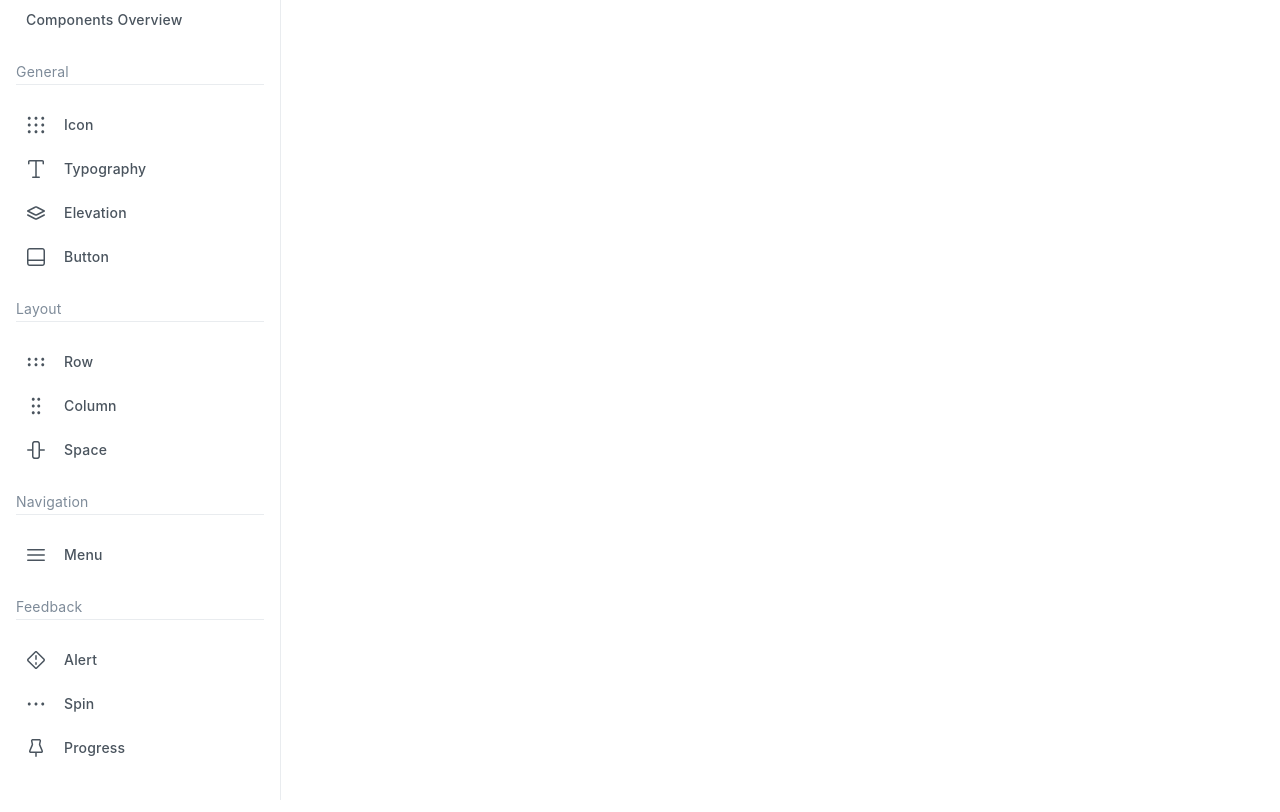
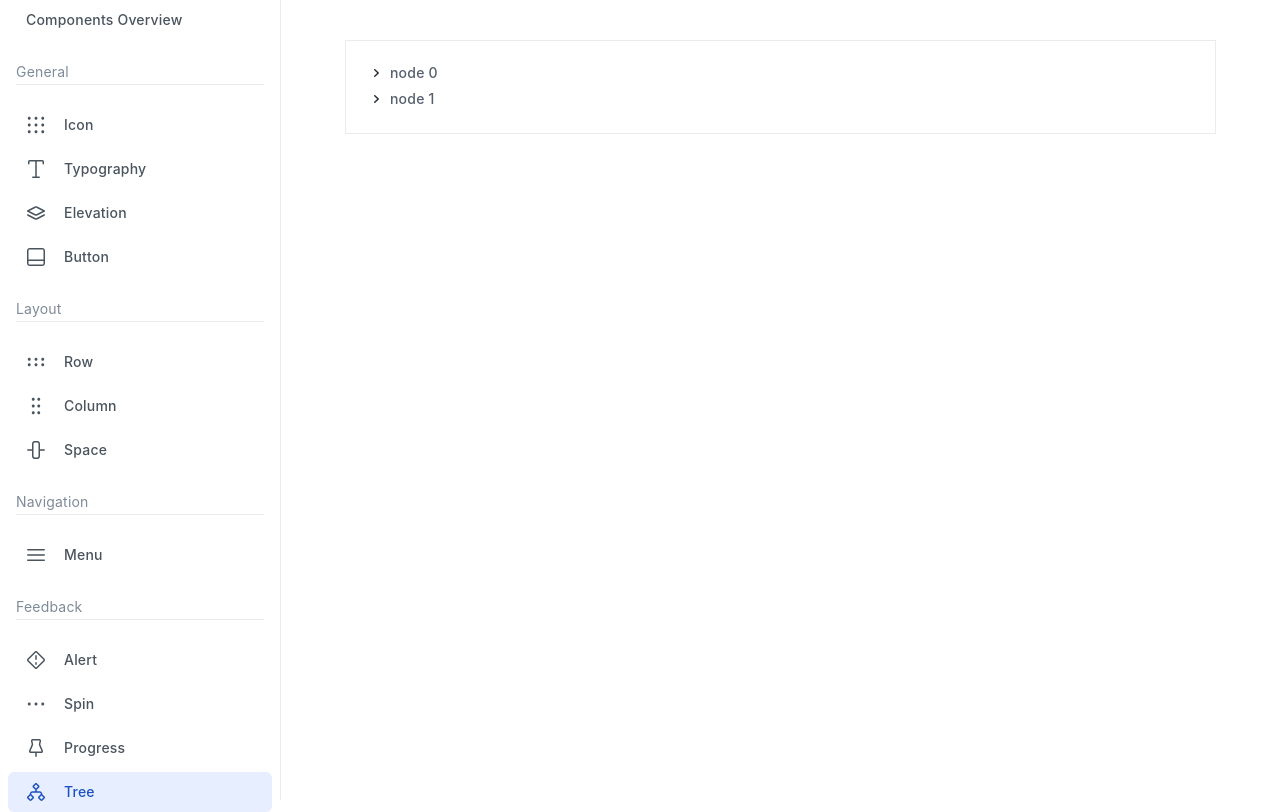
Before and after one commit to kaishens-cn/tetrisly, a React app: page /tree in a window 1280 px wide. Built offline with nearby package versions, Linux system fonts and the light colour scheme; a web font is replaced by a local one.

Commit message:
feat: add tree component

```diff
--- a/example/main.tsx
+++ b/example/main.tsx
@@ -9,6 +9,7 @@ import ButtonOverview from './button';
 import IconOverview from './icon';
 import ProgressOverview from './progress';
 import SpinOverview from './spin';
+import TreeOverview from './tree';
 
 const Main = () => {
   const navigate = useNavigate();
@@ -44,6 +45,7 @@ const Main = () => {
           <Menu.Group title="Alert" icon={<Icon.Alert />} />
           <Menu.Group menuKey="/spin" title="Spin" icon={<Icon.MoreHorizontal />} onClick={() => navigate('/spin')} />
           <Menu.Group menuKey="/progress" title="Progress" icon={<Icon.Pin />} onClick={() => navigate('/progress')} />
+          <Menu.Group menuKey="/tree" title="Tree" icon={<Icon.Tree />} onClick={() => navigate('/tree')} />
         </Menu>
       </Column>
       <Column style={{ padding: '40px 64px', flex: 1 }} align="stretch">
@@ -52,6 +54,7 @@ const Main = () => {
           <Route path="button" element={<ButtonOverview />} />
           <Route path="spin" element={<SpinOverview />} />
           <Route path="progress" element={<ProgressOverview />} />
+          <Route path="tree" element={<TreeOverview />} />
         </Routes>
       </Column>
     </Row>
--- /dev/null
+++ b/example/tree.tsx
@@ -0,0 +1,42 @@
+import React from 'react';
+
+import { Column, Icon, Tree } from '../src';
+
+const TreeOverview = () => {
+  return (
+    <Column className="component-container" align="unset">
+      <Tree
+        expandedOffset={-20}
+        data={[
+          {
+            id: '0',
+            label: 'node 0',
+            children: [
+              { id: '0-0', label: 'node 0-0', prefix: <Icon.Dns width={14} /> },
+              {
+                id: '0-1',
+                label: 'node 0-1',
+                prefix: <Icon.Dns width={14} />,
+                children: [
+                  { id: '0-1-1', label: 'node 0-1-1', prefix: <Icon.Dns width={14} /> },
+                  { id: '0-1-2', label: 'node 0-1-2', prefix: <Icon.Dns width={14} /> },
+                ],
+              },
+              { id: '0-2', label: 'node 0-2', prefix: <Icon.Dns width={14} /> },
+            ],
+          },
+          {
+            id: '1',
+            label: 'node 1',
+            children: [
+              { id: '1-0', label: 'node 1-0', prefix: <Icon.Dns width={14} /> },
+              { id: '1-1', label: 'node 1-1', prefix: <Icon.Dns width={14} /> },
+            ],
+          },
+        ]}
+      />
+    </Column>
+  );
+};
+
+export default TreeOverview;
--- a/package.json
+++ b/package.json
@@ -65,6 +65,7 @@
     "sass": "^1.66.1",
     "sass-loader": "^13.3.2",
     "standard-version": "^9.5.0",
+    "style-loader": "^4.0.0",
     "through2": "^4.0.2",
     "ts-jest": "^29.1.1",
     "ts-loader": "^9.4.4",
--- /dev/null
+++ b/src/components/tree/index.tsx
@@ -0,0 +1,86 @@
+import React, { PropsWithChildren, ReactNode, useState } from 'react';
+
+import { ColorConfig, Typography } from '../../index';
+import { getFontHeight } from '../../styles/typography';
+import Icon from '../icon';
+import Row from '../row';
+import Space from '../space';
+import { TypographySize } from '../typography';
+
+interface TreeNodeProps {
+  nodeData: TreeNode;
+  fontSize?: TypographySize;
+  defaultExpand?: boolean;
+  expandedOffset: number; // 展开的子元素和父元素之间的偏移距离
+  prefix?: ReactNode; // 一般是节点的前缀图标
+}
+
+const TreeNode = (props: PropsWithChildren<TreeNodeProps>) => {
+  const [isOpen, setIsOpen] = useState(!!props.defaultExpand);
+
+  const toggleOpen = () => {
+    if (props.children) {
+      setIsOpen(!isOpen);
+    }
+  };
+
+  return (
+    <div style={{ marginLeft: props.expandedOffset }}>
+      <Space gap={4}>
+        <Row style={{ height: getFontHeight(props.fontSize) }} onClick={toggleOpen}>
+          {props.children ? (
+            isOpen ? (
+              <Icon.ChevronDownSmall />
+            ) : (
+              <Icon.ChevronRightSmall />
+            )
+          ) : (
+            <div style={{ width: 20, height: 20 }} />
+          )}
+          {props.prefix}
+        </Row>
+        <div>
+          <div>
+            <Typography.Medium size={props.fontSize || 75} color={ColorConfig.ContentSecondary} onClick={toggleOpen}>
+              {props.nodeData.label}
+            </Typography.Medium>
+          </div>
+          <div style={{ display: isOpen ? 'block' : 'none' }}>{props.children}</div>
+        </div>
+      </Space>
+    </div>
+  );
+};
+
+type TreeNode = { label: string; id: string; children?: TreeNode[]; prefix?: ReactNode };
+
+interface TreeProps {
+  data: TreeNode[];
+  fontSize?: TypographySize;
+  defaultExpandedKeys?: string[];
+  expandedOffset?: number; // 展开的子元素和父元素之间的偏移距离
+}
+
+const Tree = (props: TreeProps) => {
+  const renderTree = (node: TreeNode[], firstFloor?: boolean) => {
+    return node.map((item, index) => {
+      const defaultExpandedKeys = props.defaultExpandedKeys || [];
+      return (
+        <TreeNode
+          prefix={item.prefix}
+          nodeData={item}
+          key={item.id}
+          defaultExpand={defaultExpandedKeys.indexOf(item.id) >= 0}
+          fontSize={props.fontSize}
+          expandedOffset={firstFloor ? 0 : props.expandedOffset || 0}
+        >
+          {item.children && renderTree(item.children)}
+        </TreeNode>
+      );
+    });
+  };
+
+  return <div>{renderTree(props.data, true)}</div>;
+};
+
+export default Tree;
--- a/src/components/typography/index.tsx
+++ b/src/components/typography/index.tsx
@@ -4,8 +4,10 @@ import React, { FC } from 'react';
 import { ColorConfig } from '../../';
 import { Font } from '../../styles/typography';
 
+export type TypographySize = 25 | 50 | 75 | 100 | 200 | 300 | 400 | 500 | 600;
+
 export interface TypographyProps extends React.HTMLAttributes<HTMLSpanElement> {
-  size?: 25 | 50 | 75 | 100 | 200 | 300 | 400 | 500 | 600;
+  size?: TypographySize;
   underline?: boolean;
   color?: string;
   userSelect?: Property.UserSelect;
@@ -24,7 +26,7 @@ const withTypography = (type: 'strong' | 'medium' | 'normal'): FC<TypographyProp
           ...style,
         }}
         weight={type}
-        size={`${size}`}
+        size={size}
         className={props.className}
         {...resetProps}
       >
--- a/src/index.tsx
+++ b/src/index.tsx
@@ -8,6 +8,7 @@ import Progress from './components/progress';
 import Row from './components/row';
 import Space from './components/space';
 import Spin from './components/spin';
+import Tree from './components/tree';
 import type { TetrislyMenu } from './components/type';
 import Typography from './components/typography';
 import { ColorConfig } from './styles/color';
@@ -25,5 +26,6 @@ export {
   Space,
   Spin,
   TetrislyMenu,
+  Tree,
   Typography,
 };
--- a/src/styles/typography.ts
+++ b/src/styles/typography.ts
@@ -1,4 +1,6 @@
 import styled from 'styled-components';
+
+import { TypographySize } from '../components/typography';
 
 const fontWeightNormal = 400;
 const fontWeightMedium = 450;
@@ -37,8 +39,70 @@ const fontLineHeight600 = 64;
 
 interface FontProps {
   weight?: 'strong' | 'medium' | 'normal';
-  size?: '25' | '50' | '75' | '100' | '200' | '300' | '400' | '500' | '600';
+  size?: TypographySize;
 }
+
+export const getFontSize = (size: TypographySize) => {
+  if (size === 25) {
+    return fontSize25;
+  }
+  if (size === 50) {
+    return fontSize50;
+  }
+  if (size === 75) {
+    return fontSize75;
+  }
+  if (size === 100) {
+    return fontSize100;
+  }
+  if (size === 200) {
+    return fontSize200;
+  }
+  if (size === 300) {
+    return fontSize300;
+  }
+  if (size === 400) {
+    return fontSize400;
+  }
+  if (size === 500) {
+    return fontSize500;
+  }
+  if (size === 600) {
+    return fontSize600;
+  }
+  return fontSize75;
+};
+
+export const getFontHeight = (size: TypographySize) => {
+  if (size === 25) {
+    return fontLineHeight25;
+  }
+  if (size === 50) {
+    return fontLineHeight50;
+  }
+  if (size === 75) {
+    return fontLineHeight75;
+  }
+  if (size === 100) {
+    return fontLineHeight100;
+  }
+  if (size === 200) {
+    return fontLineHeight200;
+  }
+  if (size === 300) {
+    return fontLineHeight300;
+  }
+  if (size === 400) {
+    return fontLineHeight400;
+  }
+  if (size === 500) {
+    return fontLineHeight500;
+  }
+  if (size === 600) {
+    return fontLineHeight600;
+  }
+  return fontLineHeight75;
+};
 
 export const Font = styled.span<FontProps>`
   font-family:
@@ -75,63 +139,9 @@ export const Font = styled.span<FontProps>`
     return fontLetterSpacingNormal + 'px';
   }};
   font-size: ${props => {
-    if (props.size === '25') {
-      return fontSize25 + 'px';
-    }
-    if (props.size === '50') {
-      return fontSize50 + 'px';
-    }
-    if (props.size === '75') {
-      return fontSize75 + 'px';
-    }
-    if (props.size === '100') {
-      return fontSize100 + 'px';
-    }
-    if (props.size === '200') {
-      return fontSize200 + 'px';
-    }
-    if (props.size === '300') {
-      return fontSize300 + 'px';
-    }
-    if (props.size === '400') {
-      return fontSize400 + 'px';
-    }
-    if (props.size === '500') {
-      return fontSize500 + 'px';
-    }
-    if (props.size === '600') {
-      return fontSize600 + 'px';
-    }
-    return fontSize75 + 'px';
+    return getFontSize(props.size) + 'px';
   }};
   line-height: ${props => {
-    if (props.size === '25') {
-      return fontLineHeight25 + 'px';
-    }
-    if (props.size === '50') {
-      return fontLineHeight50 + 'px';
-    }
-    if (props.size === '75') {
-      return fontLineHeight75 + 'px';
-    }
-    if (props.size === '100') {
-      return fontLineHeight100 + 'px';
-    }
-    if (props.size === '200') {
-      return fontLineHeight200 + 'px';
-    }
-    if (props.size === '300') {
-      return fontLineHeight300 + 'px';
-    }
-    if (props.size === '400') {
-      return fontLineHeight400 + 'px';
-    }
-    if (props.size === '500') {
-      return fontLineHeight500 + 'px';
-    }
-    if (props.size === '600') {
-      return fontLineHeight600 + 'px';
-    }
-    return fontLineHeight75 + 'px';
+    return getFontHeight(props.size) + 'px';
   }};
 `;
--- a/webpack.common.ts
+++ b/webpack.common.ts
@@ -34,6 +34,10 @@ const config: webpack.Configuration = {
         },
       },
       {
+        test: /\.css$/,
+        use: ['style-loader', 'css-loader'],
+      },
+      {
         test: /\.s[ac]ss$/i,
         use: [
           // 提取到单独的CSS文件
```
Also changed, not shown: gulpfile.js (+14 -0 lines), 1 other file (tests, documents, lock files or other folders).
